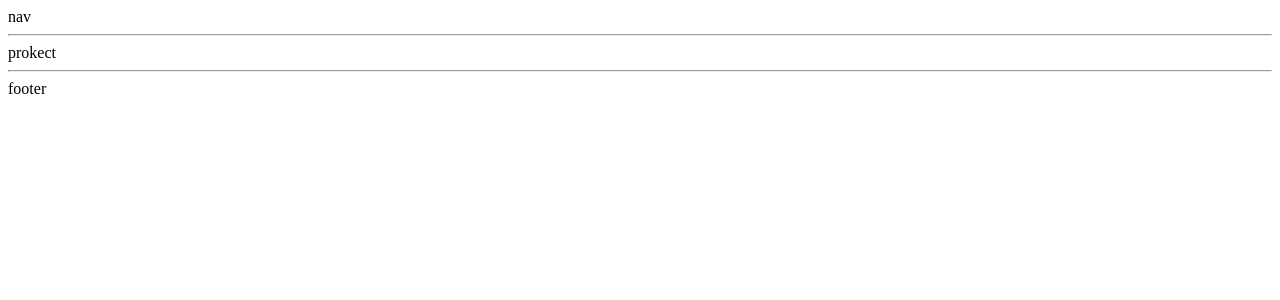
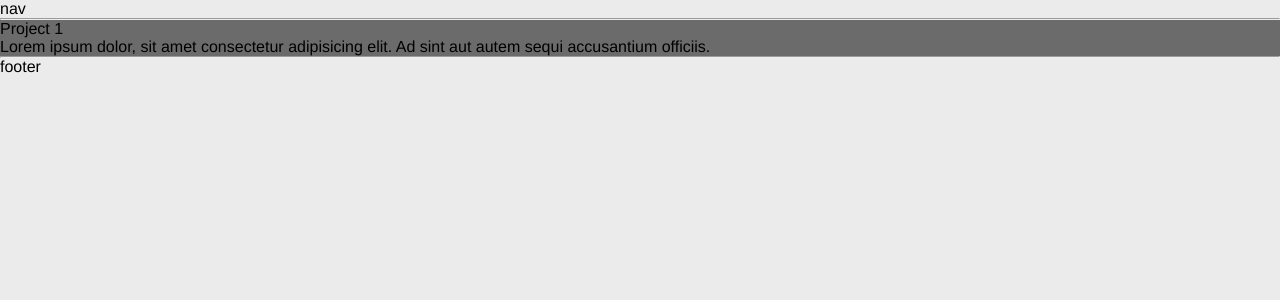
Before and after one commit to Sanvinganza/myTodo, a React (Create React App) app: page / in a window 1280 px wide. Shown: the top 300 px of the page. Built offline with nearby package versions, Linux system fonts and the light colour scheme.

Commit message:
added sass and update project structure

```diff
--- a/package.json
+++ b/package.json
@@ -67,6 +67,7 @@
     "husky": "^8.0.1",
     "lint-staged": "^13.0.3",
     "prettier": "3.0.3",
+    "sass": "^1.69.0",
     "typescript": "^4.7.4"
   }
 }
--- /dev/null
+++ b/src/_variables.scss
@@ -0,0 +1,3 @@
+$blue: #cf611c;
+$white: #ebebeb;
+$grey: #6b6b6b;
--- /dev/null
+++ b/src/components/Project/Project.tsx
@@ -0,0 +1,16 @@
+import "./style.scss"
+export interface IProjectProps {}
+
+export function Project(props: IProjectProps) {
+  return (
+    <div className="container">
+      <div className="container-inner">
+        <div className="title">Project 1</div>
+        <div className="about">
+          Lorem ipsum dolor, sit amet consectetur adipisicing elit. Ad sint aut
+          autem sequi accusantium officiis.
+        </div>
+      </div>
+    </div>
+  )
+}
--- /dev/null
+++ b/src/components/TaskColumn/TaskColumn.tsx
@@ -0,0 +1,5 @@
+export interface ITaskColumnProps {}
+
+export function TaskColumn(props: ITaskColumnProps) {
+  return <div></div>
+}
--- /dev/null
+++ b/src/global.scss
@@ -0,0 +1,11 @@
+@use "./variables";
+
+* {
+  margin: 0;
+  padding: 0;
+}
+
+:root {
+  background: variables.$white;
+  font-family: "Franklin Gothic Medium", "Arial Narrow", Arial, sans-serif;
+}
--- a/src/pages/Projects/Projects.tsx
+++ b/src/pages/Projects/Projects.tsx
@@ -1,5 +1,14 @@
+import { Project } from "../../components/Project/Project"
+import "./style.scss"
+
 export interface IProjectsProps {}
 
 export function Projects(props: IProjectsProps) {
-  return <>prokect</>
+  return (
+    <div className="container">
+      <div className="container-inner">
+        <Project />
+      </div>
+    </div>
+  )
 }
--- /dev/null
+++ b/src/pages/Projects/style.scss
@@ -0,0 +1,6 @@
+@use "../../variables";
+
+.container {
+  max-width: 1280px;
+  background: variables.$grey;
+}
--- /dev/null
+++ b/src/types.ts
@@ -0,0 +1 @@
+export interface TasksColumn {}
```
Also changed, not shown: src/index.tsx (+6 -5 lines), src/components/Project/style.scss (added), 1 other file (tests, documents, lock files or other folders).
